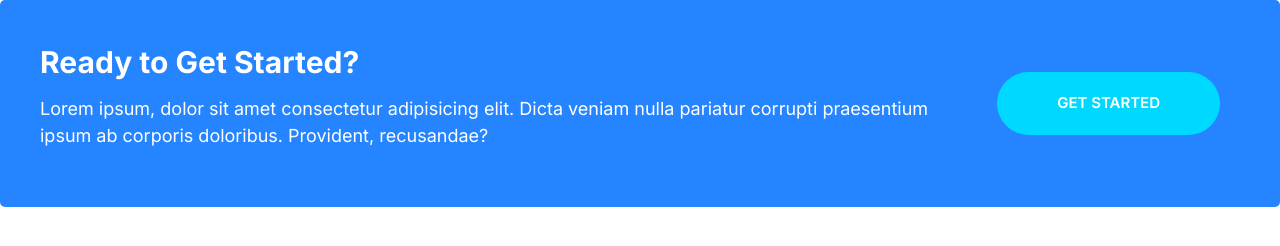
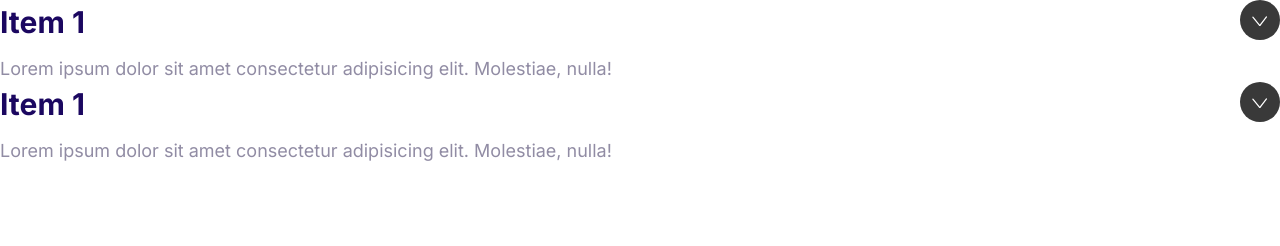
Before and after one commit to masibad/Moncher, a plain HTML site: page index.html in a window 1280 px wide. Drawn offline with Linux system fonts and the light colour scheme.

Commit message:
Define Collapsibles.

```diff
--- a/css/styles.css
+++ b/css/styles.css
@@ -539,3 +539,35 @@ a {
     margin: 0 2rem;
   }
 }
+
+/* Collapsible */
+.collapsible__header {
+  display: flex;
+  justify-content: space-between;
+}
+
+.collapsible__heading {
+  margin-top: 0;
+  font-size: 3rem;
+}
+
+.collapsible__chevron {
+  transform: rotate(-90deg);
+  transition: transform 0.3s;
+}
+
+.collapsible__content {
+  max-height: 0;
+  overflow: hidden;
+  opacity: 0;
+  transition: all 0.3s;
+}
+
+.collapsible--expanded .collapsible__chevron {
+  transform: rotate(0);
+}
+
+.collapsible--expanded .collapsible__content {
+  max-height: 100vh;
+  opacity: 1;
+}
--- a/index.html
+++ b/index.html
@@ -13,16 +13,29 @@
 </head>
 
 <body>
-    <div class="callout callout--primary">
-        <div class="grid grid--1x2">
-            <div class="callout__content">
-                <h2 class="callout__heading">Ready to Get Started?</h2>
-                <p>Lorem ipsum, dolor sit amet consectetur adipisicing elit. Dicta veniam nulla pariatur corrupti
-                    praesentium ipsum ab corporis doloribus. Provident, recusandae?</p>
-            </div>
-            <a href="#" class="btn btn--secondary btn--stretched">Get Started</a>
+    <div class="collapsible collapsible--expanded">
+        <header class="collapsible__header">
+            <h2 class="collapsible__heading">Item 1</h2>
+            <svg class="icon icon--white collapsible__chevron">
+                <use xlink:href="images/sprite.svg#chevron"></use>
+            </svg>
+        </header>
+        <div class="collapsible__content">
+            Lorem ipsum dolor sit amet consectetur adipisicing elit. Molestiae, nulla!
         </div>
     </div>
+    <div class="collapsible collapsible--expanded">
+        <header class="collapsible__header">
+            <h2 class="collapsible__heading">Item 1</h2>
+            <svg class="icon icon--white collapsible__chevron">
+                <use xlink:href="images/sprite.svg#chevron"></use>
+            </svg>
+        </header>
+        <div class="collapsible__content">
+            Lorem ipsum dolor sit amet consectetur adipisicing elit. Molestiae, nulla!
+        </div>
+    </div>
+    <script src="js/main.js"></script>
 </body>
 
 </html>
--- /dev/null
+++ b/js/main.js
@@ -0,0 +1,6 @@
+const collapsibles = document.querySelectorAll(".collapsible");
+collapsibles.forEach((item) =>
+  item.addEventListener("click", function () {
+    this.classList.toggle("collapsible--expanded");
+  })
+);
```
Also changed, not shown: components/collapsibles.html (added, +11 -0 lines).
